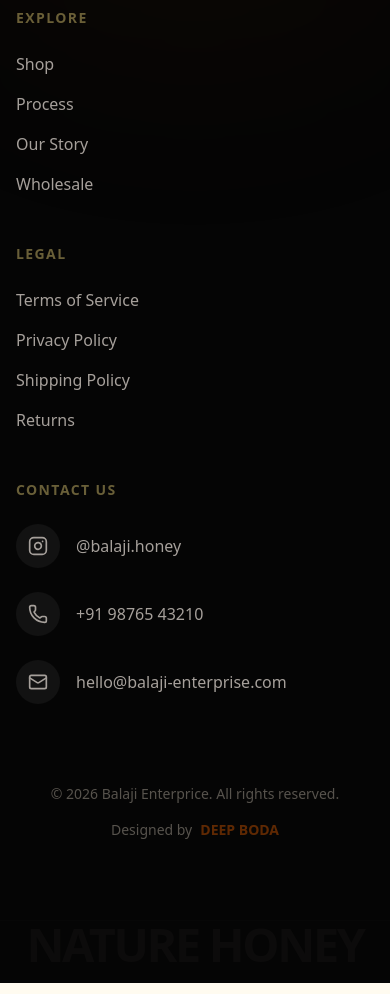
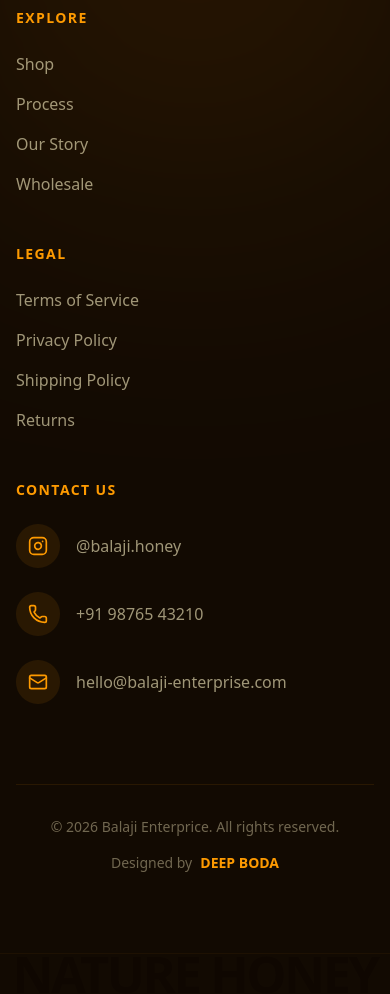
Before and after one commit to DeepBoda/balaji-enterprise, a Next.js app: page / in a window 390 px wide. Shown: the part 9200-10194 px from the top of the page. Built offline with nearby package versions, Linux system fonts and the light colour scheme; a web font is replaced by a local one.

Commit message:
style: update footer design with a golden color palette, enhanced glow effects, and refined typography.

```diff
--- a/components/Footer.tsx
+++ b/components/Footer.tsx
@@ -3,27 +3,30 @@ import Link from "next/link";
 
 export default function Footer() {
     return (
-        <footer className="bg-[#050505] text-amber-50 pt-24 pb-0 relative overflow-hidden">
-            {/* Subtle Warm Glow for 'Matching' feel */}
-            <div className="absolute top-0 left-1/2 -translate-x-1/2 w-full max-w-3xl h-64 bg-amber-900/10 blur-[120px] rounded-full pointer-events-none" />
+        <footer className="bg-[#120a02] text-amber-50 pt-24 pb-0 relative overflow-hidden text-[#FDF6E3]">
+            {/* Warm Golden Gradient at top for smooth transition */}
+            <div className="absolute top-0 left-0 w-full h-32 bg-gradient-to-b from-[#FFFBF0] to-transparent opacity-5" />
+
+            {/* Honey Glow Effect */}
+            <div className="absolute top-0 left-1/2 -translate-x-1/2 w-full max-w-4xl h-96 bg-amber-600/20 blur-[150px] rounded-full pointer-events-none mix-blend-screen" />
 
             <div className="container mx-auto px-4 md:px-6 relative z-10 mb-20">
                 <div className="grid md:grid-cols-2 lg:grid-cols-4 gap-12 mb-20">
                     {/* Brand */}
                     <div className="space-y-6">
                         <Link href="/" className="text-3xl font-serif font-bold text-amber-500 tracking-tight">Balaji Enterprise</Link>
-                        <p className="text-stone-400 leading-relaxed max-w-xs">
+                        <p className="text-amber-100/60 leading-relaxed max-w-xs font-medium">
                             Pure, raw, and ethically sourced wild honey. Delivering nature's finest nectar directly to your doorstep.
                         </p>
                     </div>
 
                     {/* Quick Links */}
                     <div>
-                        <h4 className="text-sm font-bold text-amber-200/40 uppercase tracking-widest mb-6">Explore</h4>
+                        <h4 className="text-sm font-bold text-amber-500 uppercase tracking-widest mb-6">Explore</h4>
                         <ul className="space-y-4">
                             {["Shop", "Process", "Our Story", "Wholesale"].map((item) => (
                                 <li key={item}>
-                                    <a href="#" className="text-stone-400 hover:text-amber-400 transition-colors duration-300">
+                                    <a href="#" className="text-amber-100/60 hover:text-amber-400 transition-colors duration-300">
                                         {item}
                                     </a>
                                 </li>
@@ -33,11 +36,11 @@ export default function Footer() {
 
                     {/* Legal */}
                     <div>
-                        <h4 className="text-sm font-bold text-amber-200/40 uppercase tracking-widest mb-6">Legal</h4>
+                        <h4 className="text-sm font-bold text-amber-500 uppercase tracking-widest mb-6">Legal</h4>
                         <ul className="space-y-4">
                             {["Terms of Service", "Privacy Policy", "Shipping Policy", "Returns"].map((item) => (
                                 <li key={item}>
-                                    <a href="#" className="text-stone-400 hover:text-amber-400 transition-colors duration-300">
+                                    <a href="#" className="text-amber-100/60 hover:text-amber-400 transition-colors duration-300">
                                         {item}
                                     </a>
                                 </li>
@@ -47,23 +50,23 @@ export default function Footer() {
 
                     {/* Contact */}
                     <div>
-                        <h4 className="text-sm font-bold text-amber-200/40 uppercase tracking-widest mb-6">Contact Us</h4>
+                        <h4 className="text-sm font-bold text-amber-500 uppercase tracking-widest mb-6">Contact Us</h4>
                         <ul className="space-y-6">
-                            <li className="flex items-center gap-4 text-stone-400 group cursor-pointer">
-                                <div className="p-3 rounded-full bg-white/5 group-hover:bg-amber-500/10 transition-colors">
-                                    <Instagram size={20} className="group-hover:text-amber-400 transition-colors" />
+                            <li className="flex items-center gap-4 text-amber-100/60 group cursor-pointer">
+                                <div className="p-3 rounded-full bg-amber-500/10 group-hover:bg-amber-500/20 transition-colors">
+                                    <Instagram size={20} className="text-amber-500 group-hover:text-amber-400 transition-colors" />
                                 </div>
                                 <span>@balaji.honey</span>
                             </li>
-                            <li className="flex items-center gap-4 text-stone-400 group cursor-pointer">
-                                <div className="p-3 rounded-full bg-white/5 group-hover:bg-amber-500/10 transition-colors">
-                                    <Phone size={20} className="group-hover:text-amber-400 transition-colors" />
+                            <li className="flex items-center gap-4 text-amber-100/60 group cursor-pointer">
+                                <div className="p-3 rounded-full bg-amber-500/10 group-hover:bg-amber-500/20 transition-colors">
+                                    <Phone size={20} className="text-amber-500 group-hover:text-amber-400 transition-colors" />
                                 </div>
                                 <span>+91 98765 43210</span>
                             </li>
-                            <li className="flex items-center gap-4 text-stone-400 group cursor-pointer">
-                                <div className="p-3 rounded-full bg-white/5 group-hover:bg-amber-500/10 transition-colors">
-                                    <Mail size={20} className="group-hover:text-amber-400 transition-colors" />
+                            <li className="flex items-center gap-4 text-amber-100/60 group cursor-pointer">
+                                <div className="p-3 rounded-full bg-amber-500/10 group-hover:bg-amber-500/20 transition-colors">
+                                    <Mail size={20} className="text-amber-500 group-hover:text-amber-400 transition-colors" />
                                 </div>
                                 <span>hello@balaji-enterprise.com</span>
                             </li>
@@ -72,18 +75,18 @@ export default function Footer() {
                 </div>
 
                 {/* Bottom Bar Details */}
-                <div className="flex flex-col md:flex-row items-center justify-between gap-4 text-stone-600 text-sm mb-12">
+                <div className="flex flex-col md:flex-row items-center justify-between gap-4 text-amber-100/40 text-sm mb-12 border-t border-amber-500/10 pt-8">
                     <p>&copy; {new Date().getFullYear()} Balaji Enterprice. All rights reserved.</p>
                     <div className="flex items-center gap-2">
                         <span>Designed by</span>
-                        <span className="font-bold text-amber-700/50">DEEP BODA</span>
+                        <span className="font-bold text-amber-500">DEEP BODA</span>
                     </div>
                 </div>
             </div>
 
             {/* MASSIVE FOOTER TEXT - "Nature Honey" */}
-            <div className="relative w-full overflow-hidden leading-none select-none pointer-events-none opacity-20 border-t border-white/5">
-                <h1 className="text-[12vw] md:text-[14vw] font-bold text-center text-stone-800 tracking-tighter mix-blend-overlay whitespace-nowrap pb-4">
+            <div className="relative w-full overflow-hidden leading-none select-none pointer-events-none border-t border-amber-500/5">
+                <h1 className="text-[13vw] md:text-[15.5vw] font-black text-center text-amber-950/40 tracking-tighter mix-blend-soft-light whitespace-nowrap pb-0 leading-[0.8]">
                     NATURE HONEY
                 </h1>
             </div>
```
